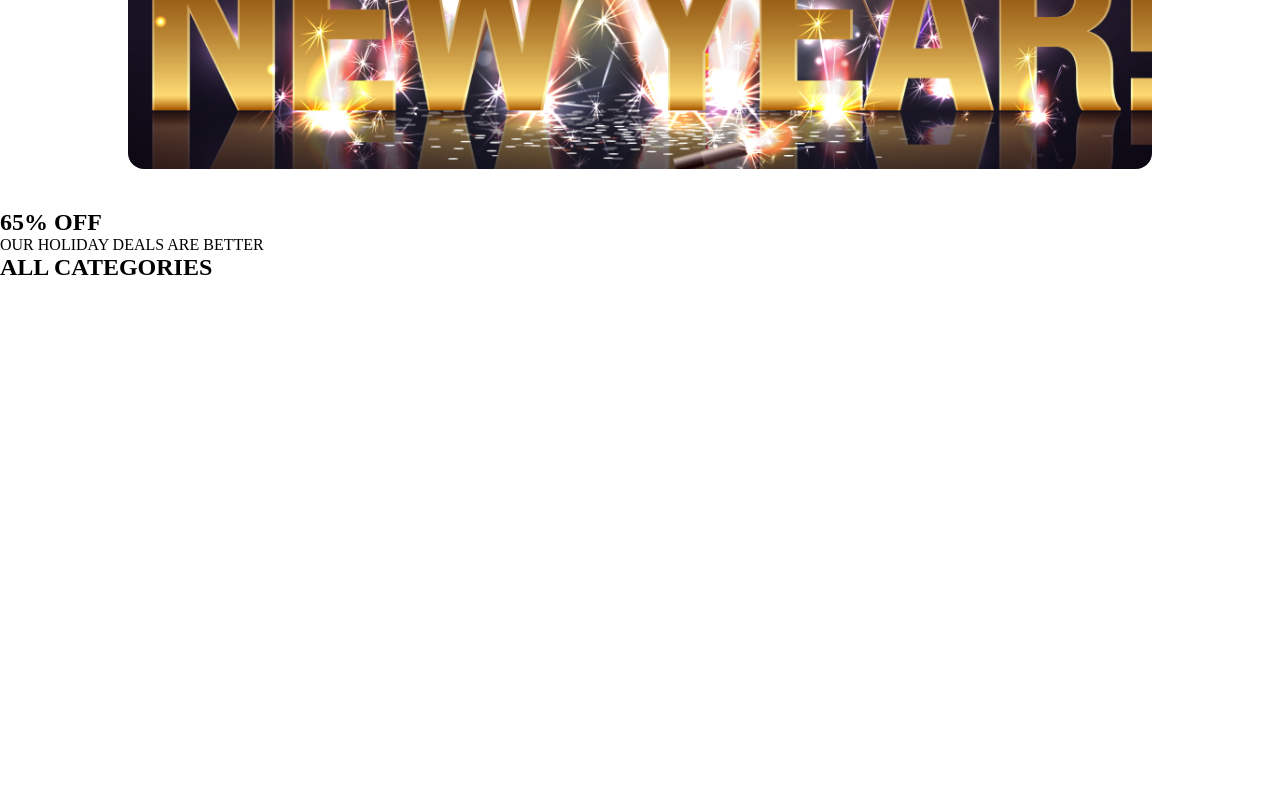
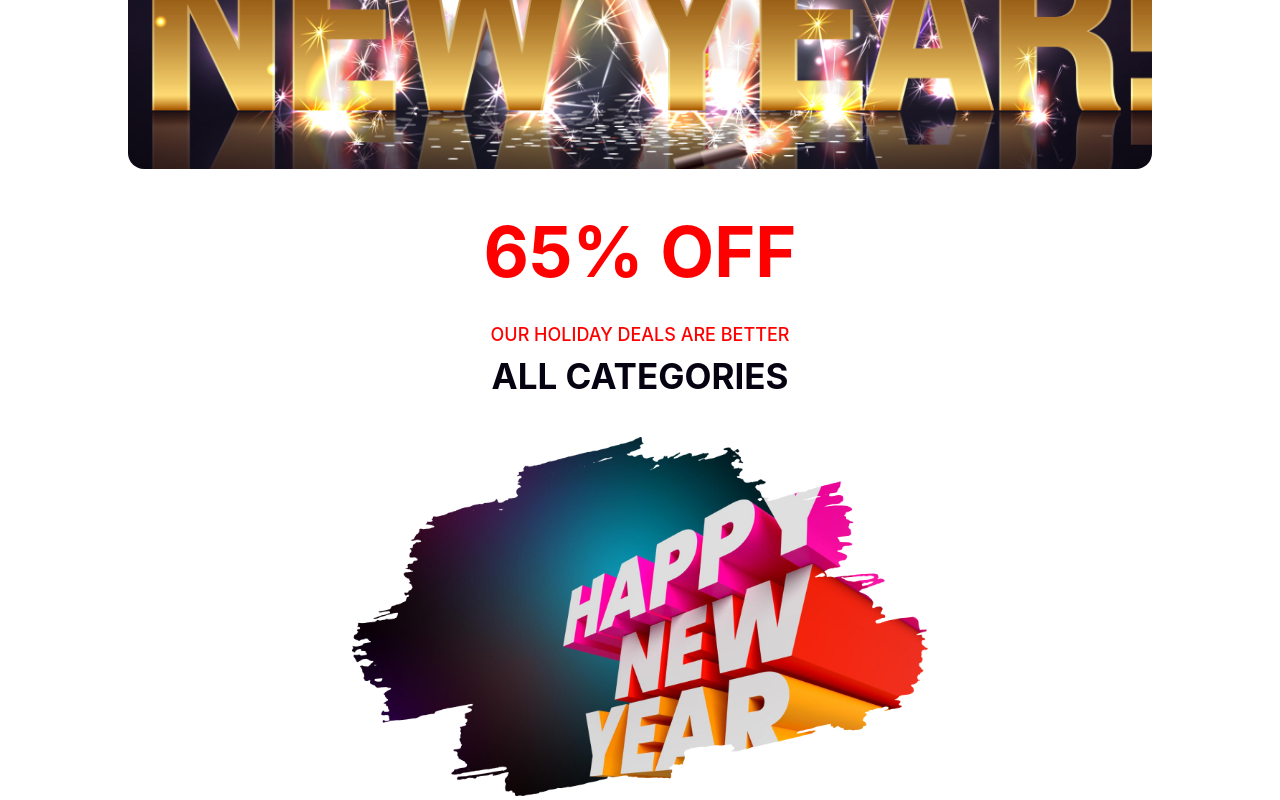
Before and after one commit to nomangit111/B9A1-happy-new-year, a plain HTML site: page index.html in a window 1280 px wide. Shown: the part 431-1231 px from the top of the page. Before the commit the page ends 800 px from the top, so only its background shows below. Drawn offline with Linux system fonts and the light colour scheme.

Commit message:
text & img complited added

```diff
--- a/index.html
+++ b/index.html
@@ -13,13 +13,16 @@
             <h1>New Year Party Celebration</h1>
         </div>
     </header>
-
     <section>
-        <div>
+        <div class="text">
             <h1>65% OFF</h1>
             <p>OUR HOLIDAY DEALS ARE BETTER</p>
             <h2>ALL CATEGORIES</h2>
         </div>
+        <div class="img-size">
+            <img src="imege/New Year Photo.png" alt="">
+        </div>
     </section>
+
 </body>
 </html>
--- a/style/style.css
+++ b/style/style.css
@@ -12,27 +12,73 @@
     background-image: url(../imege/Banner\ Image.png);
     background-size: cover;
     border-radius: 16px;
+
 }
 
 .banner .banner-section {
     color: white;
     text-align: center;
-    padding: 150px 350px 350px;
+    padding: 150px 330px;
+    line-height: 50px;
 
 }
 
 .banner-section p {
+
     color: #FFF;
     font-family: Merriweather;
     font-size: 22px;
     font-weight: 200;
 
 }
-.banner-section h1{
+
+.banner-section h1 {
+
     color: #FFF;
-text-align: center;
-font-family: Merriweather;
-font-size: 55px;
-font-weight: 900;
+    text-align: center;
+    font-family: Merriweather;
+    font-size: 55px;
+    font-weight: 900;
 
 }
+
+section {
+    text-align: center;
+
+
+}
+
+.text h1 {
+    color: #F00;
+    text-align: center;
+    font-family: Inter;
+    font-size: 70px;
+    font-weight: 700;
+    margin-bottom: 30px;
+}
+.text p{
+    color: #F00;
+text-align: center;
+font-family: Inter;
+font-size: 18px;
+font-weight: 500;
+margin-bottom: 10px;
+}
+.text h2{
+    color: #070211;
+text-align: center;
+font-family: Inter;
+font-size: 35px;
+font-weight: 700;
+margin-bottom: 40px;
+
+}
+.img-size{
+    max-width: 100%;
+
+}
+.img-size img{
+    width: 45%;
+    height: auto;
+
+}
```
